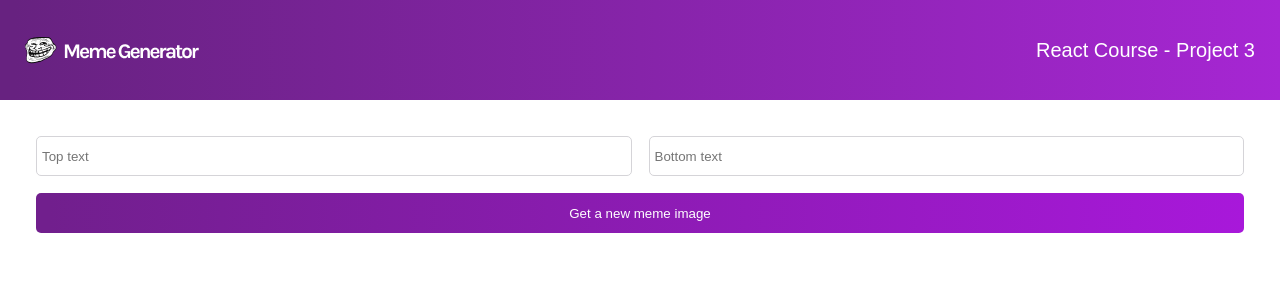
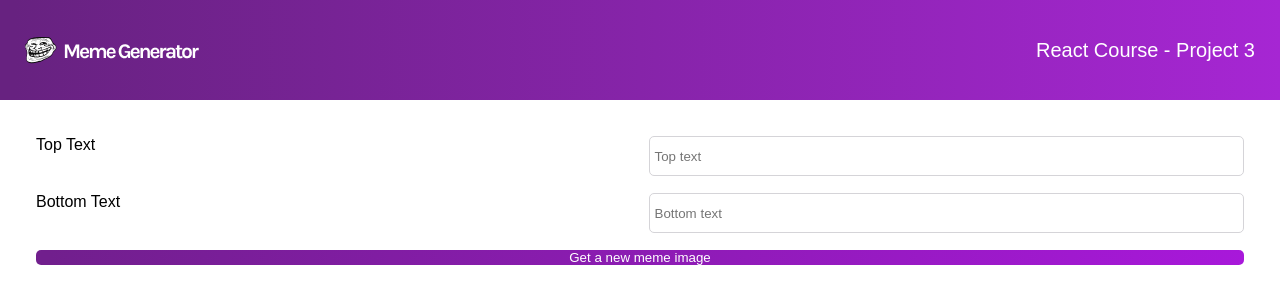
Before and after one commit to Katiasun/Build-a-Meme-Generator, a React (Create React App) app: page / in a window 1280 px wide. Shown: the top 304 px of the page. Built offline with nearby package versions, Linux system fonts and the light colour scheme.

Commit message:
create file memesData.js

```diff
--- a/src/App.js
+++ b/src/App.js
@@ -6,8 +6,8 @@ import Meme from "./components/Meme";
 function App() {
   return (
     <div className="App">
-      <Header/>
-      <Meme/>
+      <Header />
+      <Meme />
     </div>
   );
 }
--- a/src/components/Meme.js
+++ b/src/components/Meme.js
@@ -1,14 +1,17 @@
-import React from 'react';
+import React from "react";
 
 export default function Meme() {
-    return(
-        <main>
-         <form className="form">
-           <input type="text" id="" placeholder="Top text" className="form-input"/>
-           <input type="text" id="" placeholder="Bottom text" className="form-input"/>
+  return (
+    <main>
+      <form className="form">
+        <label htmlFor="top-text">Top Text</label>
+        <input type="text" id="top-text" placeholder="Top text" className="form-input" />
 
-           <button className="form-button">Get a new meme image</button>
-         </form>
-        </main>
-    )
+        <label>Bottom Text</label>
+        <input type="text" id="" placeholder="Bottom text" className="form-input" />
+
+        <button className="form-button">Get a new meme image</button>
+      </form>
+    </main>
+  );
 }
```
Also changed, not shown: src/memesData.js (added).
